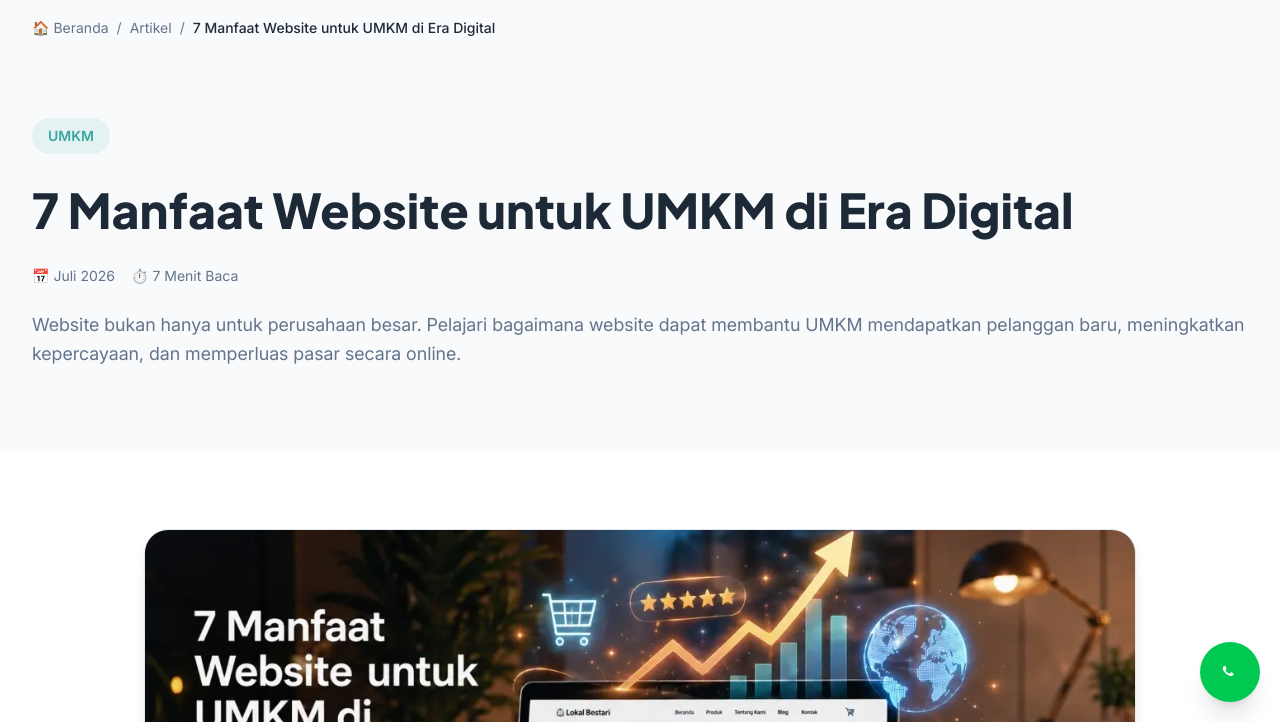
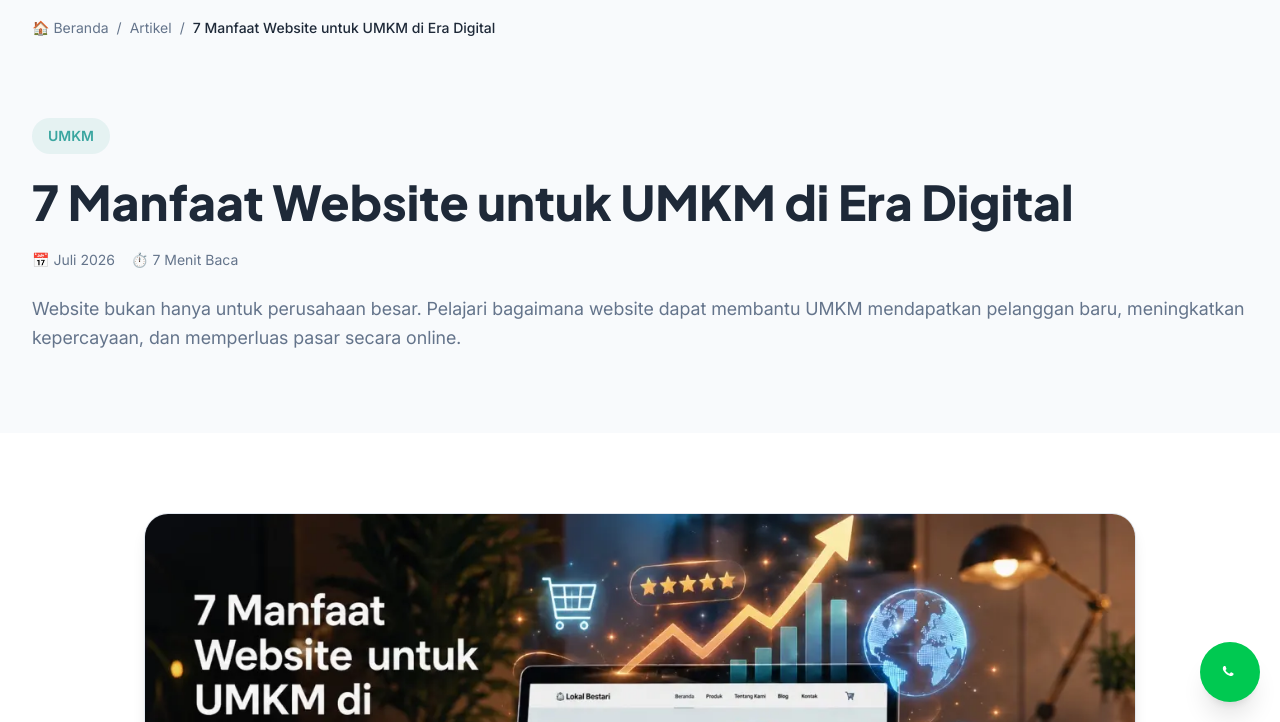
Before and after one commit to GandaPd/nugadev-v2, a website with bundled scripts: page public/blog/manfaat-website-untuk-umkm/index.html in a window 1280 px wide. Shown: the part 78-800 px from the top of the page. Built offline with nearby package versions, Linux system fonts and the light colour scheme.

Commit message:
feat: update heading line-height for blog pages to improve readability

```diff
--- a/public/blog/manfaat-website-untuk-umkm/index.html
+++ b/public/blog/manfaat-website-untuk-umkm/index.html
@@ -405,7 +405,7 @@
           </span>
 
           <h1
-            class="mt-6 font-heading text-4xl font-extrabold text-dark lg:text-5xl leading-16"
+            class="mt-6 font-heading text-4xl font-extrabold text-dark lg:text-5xl leading-12"
           >
             7 Manfaat Website untuk UMKM di Era Digital
           </h1>
```
Also changed, not shown: public/blog/biaya-pembuatan-website-pekanbaru/index.html (+1 -1 lines), public/blog/landing-page-vs-company-profile/index.html (+1 -1 lines), src/pages/blog/biaya-pembuatan-website-pekanbaru/biaya-pembuatan-website-pekanbaru.html (+1 -1 lines), src/pages/blog/landing-page-vs-company-profile/landing-page-vs-company-profile.html (+1 -1 lines), src/pages/blog/manfaat-website-untuk-umkm/manfaat-website-untuk-umkm.html (+1 -1 lines), public/css/output.css.
